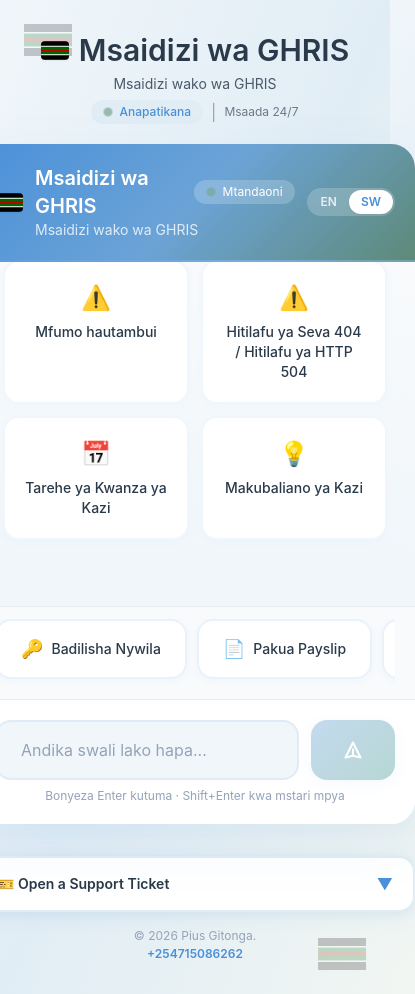
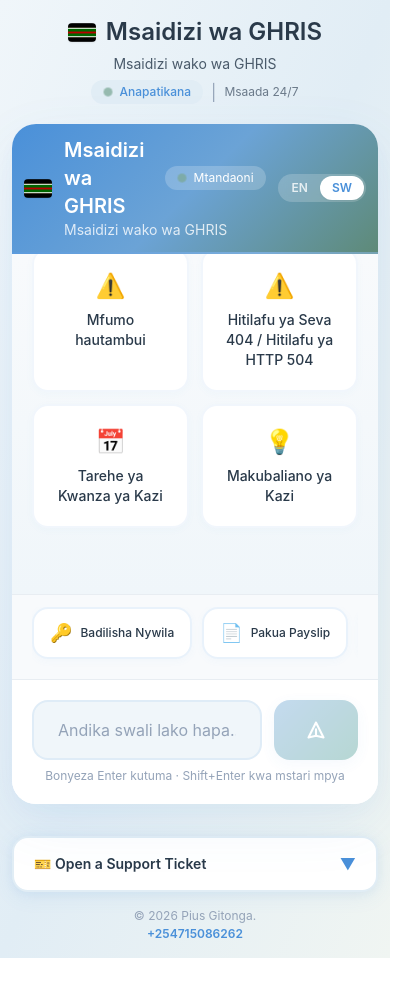
Before and after one commit to pkinyua/ghrisassistant, a React (Vite) app: page / in a window 390 px wide. Shown: the whole page, 415 px wide, since content can reach past the window. After the commit the page ends 958 px from the top, so only its background shows below. Built offline with nearby package versions, Linux system fonts and the light colour scheme.

Commit message:
mobile friendly changes

```diff
--- a/src/App.jsx
+++ b/src/App.jsx
@@ -10,12 +10,12 @@
   const [language, setLanguage] = useState('sw');
   const t = translations[language];
   return (
-    <div className="min-h-screen bg-gradient-to-br from-[#F0F6FA] via-[#E1EDF5] to-[#F0F5F2] py-8 px-4 relative">
+    <div className="min-h-screen bg-gradient-to-br from-[#F0F6FA] via-[#E1EDF5] to-[#F0F5F2] py-4 sm:py-8 px-3 sm:px-4 relative">
   {/* Decorative flags */}
-  <div className="absolute top-6 left-6 opacity-20">
+  <div className="hidden md:block absolute top-6 left-6 opacity-20">
     <KenyaFlag className="w-12 h-8" />
   </div>
-  <div className="absolute bottom-6 right-6 opacity-20 transform rotate-180">
+  <div className="hidden md:block absolute bottom-6 right-6 opacity-20 transform rotate-180">
     <KenyaFlag className="w-12 h-8" />
   </div>
 
@@ -25,7 +25,7 @@
         <div className="text-center mb-1">
           <div className="flex items-center justify-center gap-2.5 mb-1.5">
             <KenyaFlag className="flag-small" />
-            <h1 className="text-3xl font-semibold text-[#2A3A4A]">
+            <h1 className="text-2xl sm:text-3xl font-semibold text-[#2A3A4A]">
               {t.title}
             </h1>
           </div>
--- a/src/components/ChatBot.jsx
+++ b/src/components/ChatBot.jsx
@@ -97,10 +97,10 @@
   ];
 
   return (
-    <div className="chatbot-container w-[440px] h-[680px] rounded-3xl overflow-hidden flex flex-col relative">
+    <div className="chatbot-container w-full max-w-[440px] h-[calc(100vh-120px)] max-h-[680px] min-h-[500px] rounded-3xl overflow-hidden flex flex-col relative">
 
       {/* Header with Language Toggle */}
-      <div className="chatbot-header p-5">
+      <div className="chatbot-header p-3 sm:p-5">
         <div className="flex items-center gap-3">
           <KenyaFlag className="flag-small" />
           <div className="flex-1">
--- a/src/components/TicketForm.jsx
+++ b/src/components/TicketForm.jsx
@@ -11,8 +11,8 @@
   {
     keywords: ['wrong id', 'surname', 'details'],
     issueType: 'Personal Details Issue',
-    officerEmail: 'pius.is.piugit2@gmail.com',
-    ccEmails: ['migwijoe2020@gmail.com'],
+    officerEmail: 'dennhome@gmail.com',
+    ccEmails: ['ikiara_faith02@yahoo.com', 'maureenakoth3@gmail.com', 'muriithi.mwai@ict.go.ke' , 'pius.is.piugit2@gmail.com'],
   },
   {
     keywords: ['system does not recognize', 'registration', 'reset'],
@@ -92,7 +92,7 @@
   };
 
   return (
-    <div className="w-[440px] mt-4">
+    <div className="w-full max-w-[440px] mt-4">
       {/* Toggle Button */}
       <button
         type="button"
@@ -112,7 +112,7 @@
         <div className="mt-3 border-2 border-[#E1EDF5] rounded-2xl bg-white shadow-soft bubble-enter overflow-hidden">
           <form ref={form} onSubmit={handleSubmit} className="flex flex-col">
             {/* Scrollable Fields */}
-            <div className="p-5 space-y-3 overflow-y-auto" style={{ maxHeight: '500px' }}>
+            <div className="p-4 sm:p-5 space-y-3 overflow-y-auto" style={{ maxHeight: 'min(500px, 60vh)' }}>
               <h3 className="font-semibold text-[#2A3A4A] mb-2">
                 Open a Support Ticket
               </h3>
--- a/src/index.css
+++ b/src/index.css
@@ -1,6 +1,10 @@
 @tailwind base;
 @tailwind components;
 @tailwind utilities;
+
+html, body {
+  overflow-x: hidden;
+}
 
 @layer base {
   body {
@@ -59,7 +63,7 @@
 
   /* Quick Reply Buttons */
   .quick-reply-btn {
-    @apply px-6 py-3.5 text-sm font-medium rounded-2xl transition-all duration-300;
+    @apply px-4 sm:px-6 py-2.5 sm:py-3.5 text-xs sm:text-sm font-medium rounded-2xl transition-all duration-300;
     background: #FFFFFF;
     color: #2A3A4A;
     border: 2px solid rgba(74, 144, 217, 0.12);
```
